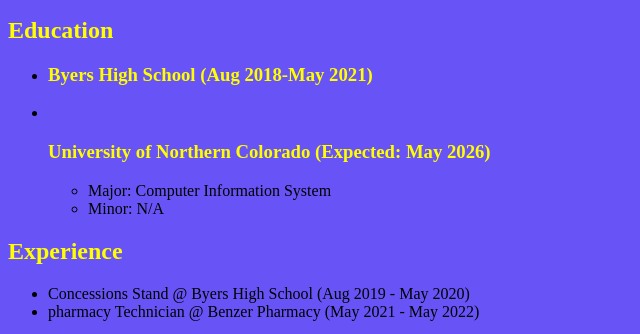
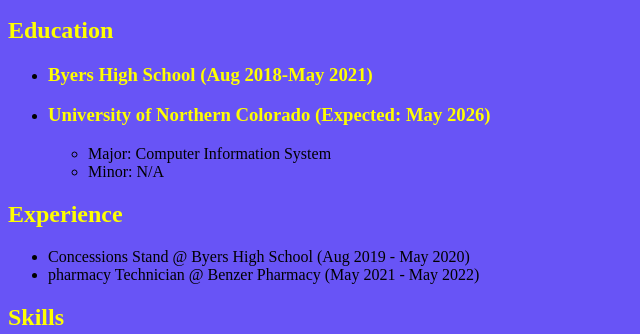
Before and after one commit to SpedEd12/Speded12.github.io, a plain HTML site: page resume/index.html in a window 1280 px wide. Shown: the part 654-988 px from the top of the page, without its empty margins (0-640 px from the left). Drawn offline with Linux system fonts and the light colour scheme; files that its build step writes are made by us from their sources.

Commit message:
Update index.html

```diff
--- a/resume/index.html
+++ b/resume/index.html
@@ -1,7 +1,7 @@
 <!DOCTYPE html>
 <html lang="en">
     <head>
-        <link rel="stylesheet" href="resume/css/style.css">
+        <link rel="stylesheet" href="css/main.css">
         <meta charset="UTF-8">
         <title>Resume</title>
     </head>
@@ -29,7 +29,8 @@
             <ul>
                 <li>
                     <h3>Byers High School <span class="date">(Aug 2018-May 2021)</span></h3>
-                    <li></li><h3>University of Northern Colorado <span class="date">(Expected: May 2026)</span></h3>
+                <li>
+                        <h3>University of Northern Colorado <span class="date">(Expected: May 2026)</span></h3>
                     <ul>
                         <li>Major: Computer Information System</li>
                         <li>Minor: N/A</li>
```
